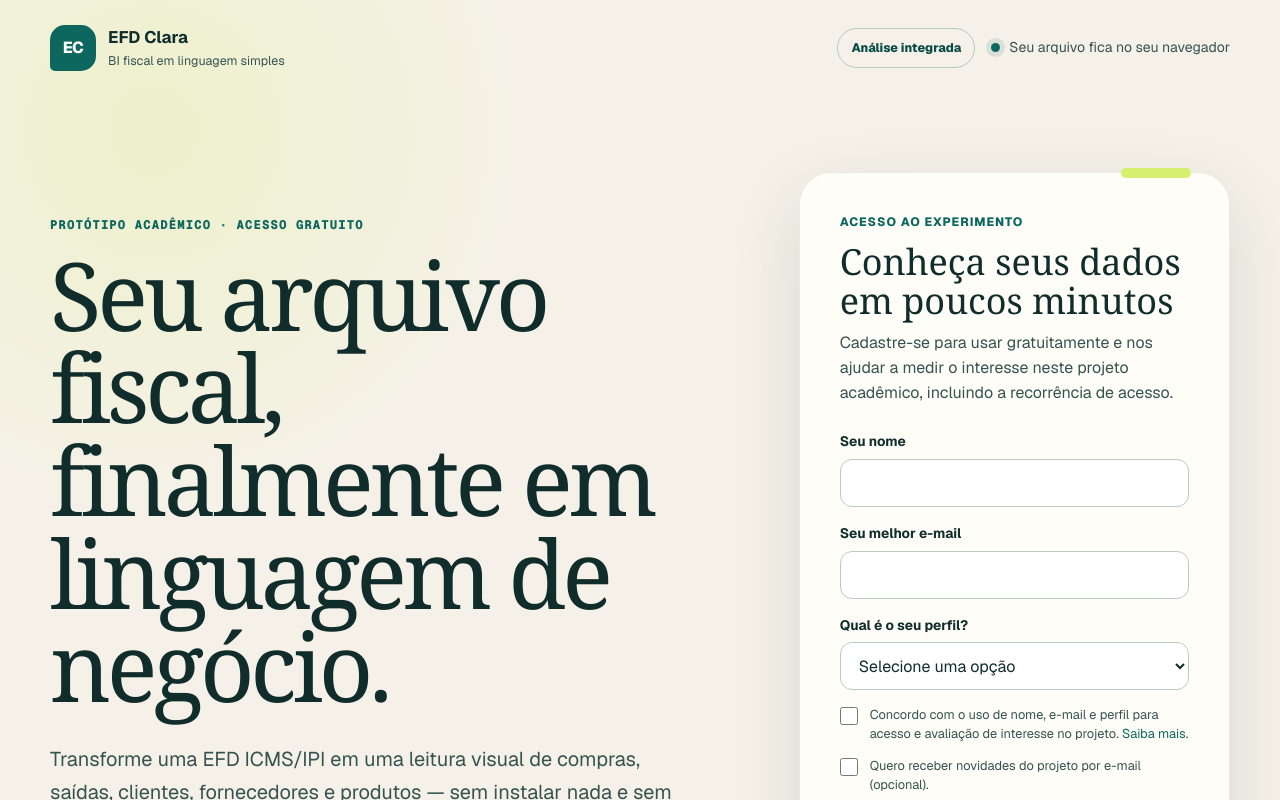
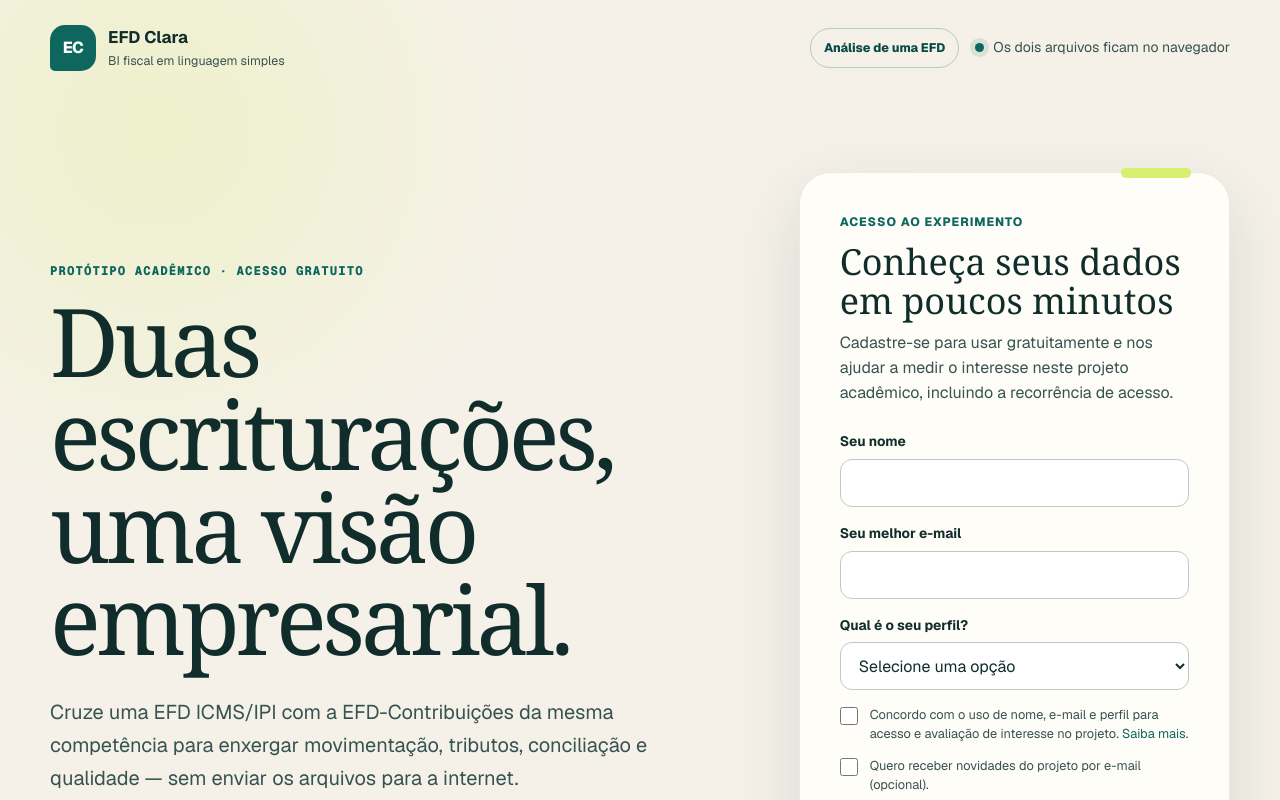
Before and after one commit to alisonpimentel/efd_Clara, a Next.js app: page / in a window 1280 px wide. Shown: the top 800 px of the page. Built offline with nearby package versions, Linux system fonts and the light colour scheme.

Commit message:
Torna a analise integrada a rota principal

```diff
--- a/app/page.tsx
+++ b/app/page.tsx
@@ -1,5 +1,5 @@
 import type { Metadata } from "next";
-import { EfdClaraApp } from "./components/efd-clara-app";
+import { IntegratedEfdApp } from "./components/integrated-efd-app";
 
 export const metadata: Metadata = {
   title: "EFD Clara | Seu SPED em linguagem de negócio",
@@ -37,7 +37,7 @@ export default function Home() {
           __html: JSON.stringify(structuredData).replace(/</g, "\\u003c"),
         }}
       />
-      <EfdClaraApp />
+      <IntegratedEfdApp />
     </>
   );
 }
```
